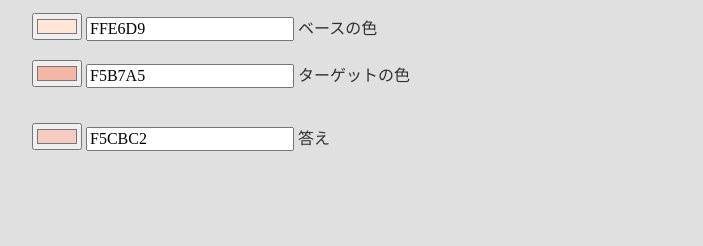
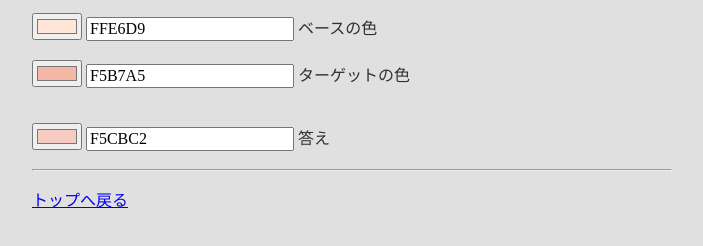
Before and after one commit to iori-komatsu/iori-komatsu.github.io, a plain HTML site: page color_calc/index.html in a window 1280 px wide. Shown: the part 146-392 px from the top of the page, without its empty margins (288-991 px from the left). Drawn offline with Linux system fonts and the light colour scheme.

Commit message:
トップへ戻るリンクを追加

```diff
--- a/color_calc/index.html
+++ b/color_calc/index.html
@@ -29,5 +29,9 @@
       <input type="text" id="result_color_text" name="result_color_text" readonly>
       <label for="result">答え</label>
     </p>
+
+    <hr>
+
+    <p><a href="/">トップへ戻る</a></p>
   </body>
 </html>
```
